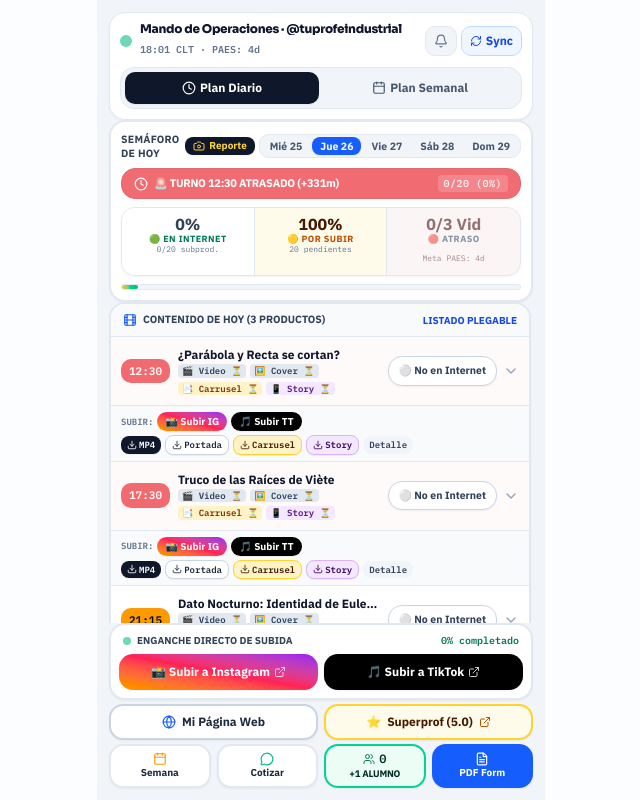
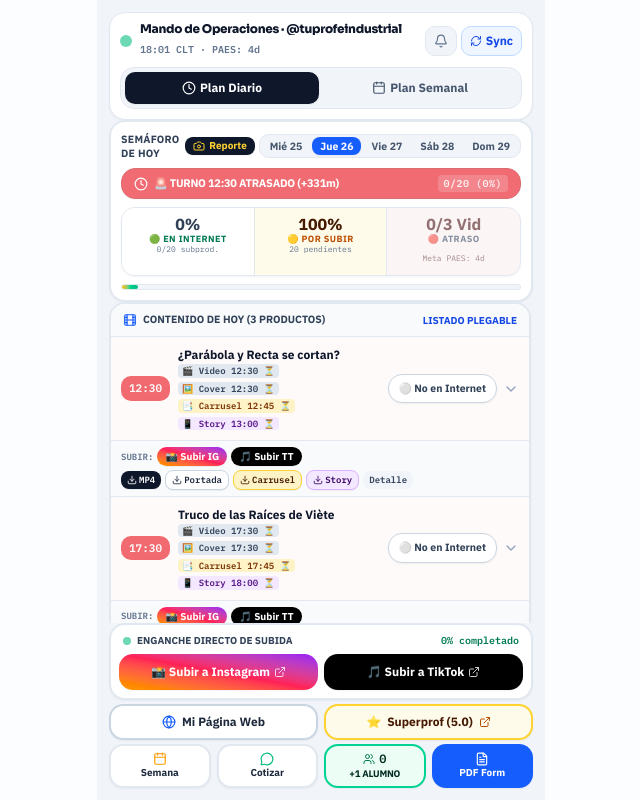
Before and after one commit to paillamilm-blip/tuprofeindustrial-web, a Next.js app: page /grilla in a window 1280 px wide. Shown: the whole page, without its empty margins (319-959 px from the left). Built offline with nearby package versions, Linux system fonts and the light colour scheme.

Commit message:
feat(grilla): horas exactas destacadas en cada item del checklist y en chips del cabezal

```diff
--- a/app/grilla/grilla-cockpit-client.tsx
+++ b/app/grilla/grilla-cockpit-client.tsx
@@ -172,6 +172,40 @@ export interface VideoBlock {
   videoAsset?: DaySchedule["videos"][number];
 }
 
+export const getSubproductExactTimes = (slot: string) => {
+  if (slot === "12:30") {
+    return {
+      video: "12:30",
+      cover: "12:30",
+      carousel: "12:45",
+      stories: "13:00",
+      copy: "12:30",
+      comment: "12:35",
+      wa: "13:15",
+    };
+  }
+  if (slot === "17:30") {
+    return {
+      video: "17:30",
+      cover: "17:30",
+      carousel: "17:45",
+      stories: "18:00",
+      copy: "17:30",
+      comment: "17:35",
+      wa: "18:30",
+    };
+  }
+  return {
+    video: "21:15",
+    cover: "21:15",
+    carousel: "21:20",
+    stories: "21:30",
+    copy: "21:15",
+    comment: "21:20",
+    wa: "21:45",
+  };
+};
+
 export function GrillaCockpitClient({
   daysData,
   quotesWa,
@@ -505,55 +539,56 @@ export function GrillaCockpitClient({
     }[] = [];
 
     for (const b of videoBlocks) {
+      const times = getSubproductExactTimes(b.timeSlot);
       list.push({
         id: b.mainAction.id,
         blockId: b.id,
-        timeSlot: b.timeSlot,
+        timeSlot: times.video,
         type: "video",
-        name: `${b.timeSlot} Video Master`,
+        name: `${times.video} Video Master`,
       });
       if (b.mainAction.assetPreview) {
         list.push({
           id: `${b.id}_cover`,
           blockId: b.id,
-          timeSlot: b.timeSlot,
+          timeSlot: times.cover,
           type: "cover",
-          name: `${b.timeSlot} Portada Oficial HD`,
+          name: `${times.cover} Portada Oficial HD`,
         });
       }
       if (b.carousel) {
         list.push({
           id: `${b.id}_carousel`,
           blockId: b.id,
-          timeSlot: b.timeSlot,
+          timeSlot: times.carousel,
           type: "carousel",
-          name: `${b.timeSlot} Carrusel (${b.carousel.slides.length} láminas)`,
+          name: `${times.carousel} Carrusel (${b.carousel.slides.length} láminas)`,
         });
       }
       if (b.stories.length > 0) {
         list.push({
           id: `${b.id}_stories`,
           blockId: b.id,
-          timeSlot: b.timeSlot,
+          timeSlot: times.stories,
           type: "stories",
-          name: `${b.timeSlot} Stories (${b.stories.length})`,
+          name: `${times.stories} Stories (${b.stories.length})`,
         });
       }
       if (b.mainAction.copies && b.mainAction.copies.length > 0) {
         list.push({
           id: `${b.id}_copy`,
           blockId: b.id,
-          timeSlot: b.timeSlot,
+          timeSlot: times.copy,
           type: "copy",
-          name: `${b.timeSlot} Copy Publicación`,
+          name: `${times.copy} Copy Publicación`,
         });
         if (b.mainAction.copies.length > 2) {
           list.push({
             id: `${b.id}_comment`,
             blockId: b.id,
-            timeSlot: b.timeSlot,
+            timeSlot: times.comment,
             type: "comment",
-            name: `${b.timeSlot} Comentario Alumnos`,
+            name: `${times.comment} Comentario Alumnos`,
           });
         }
       }
@@ -561,9 +596,9 @@ export function GrillaCockpitClient({
         list.push({
           id: `${b.id}_wa`,
           blockId: b.id,
-          timeSlot: b.timeSlot,
+          timeSlot: times.wa,
           type: "wa",
-          name: `${b.timeSlot} Difusión WhatsApp`,
+          name: `${times.wa} Difusión WhatsApp`,
         });
       }
     }
@@ -1202,6 +1237,7 @@ export function GrillaCockpitClient({
 
             {/* FILAS PLEGABLES */}
             {videoBlocks.map((block) => {
+              const times = getSubproductExactTimes(block.timeSlot);
               const isVideoDone = !!completedMap[block.mainAction.id];
               const isCoverDone = block.mainAction.assetPreview ? !!completedMap[`${block.id}_cover`] : null;
               const isCarouselDone = block.carousel ? !!completedMap[`${block.id}_carousel`] : null;
@@ -1254,7 +1290,7 @@ export function GrillaCockpitClient({
                                 : "bg-slate-200 text-slate-700"
                             }`}
                           >
-                            🎬 Video {isVideoDone ? "✓" : "⏳"}
+                            🎬 Video {times.video} {isVideoDone ? "✓" : "⏳"}
                           </span>
                           {block.mainAction.assetPreview && (
                             <span
@@ -1264,7 +1300,7 @@ export function GrillaCockpitClient({
                                   : "bg-slate-200 text-slate-700"
                               }`}
                             >
-                              🖼️ Cover {isCoverDone ? "✓" : "⏳"}
+                              🖼️ Cover {times.cover} {isCoverDone ? "✓" : "⏳"}
                             </span>
                           )}
                           {block.carousel && (
@@ -1275,7 +1311,7 @@ export function GrillaCockpitClient({
                                   : "bg-amber-100 text-amber-900"
                               }`}
                             >
-                              📑 Carrusel {isCarouselDone ? "✓" : "⏳"}
+                              📑 Carrusel {times.carousel} {isCarouselDone ? "✓" : "⏳"}
                             </span>
                           )}
                           {block.stories.length > 0 && (
@@ -1286,7 +1322,7 @@ export function GrillaCockpitClient({
                                   : "bg-purple-100 text-purple-900"
                               }`}
                             >
-                              📱 Story {isStoriesDone ? "✓" : "⏳"}
+                              📱 Story {times.stories} {isStoriesDone ? "✓" : "⏳"}
                             </span>
                           )}
                         </div>
@@ -1435,6 +1471,7 @@ export function GrillaCockpitClient({
                     const subproductsList = [
                       {
                         id: block.mainAction.id,
+                        time: times.video,
                         name: "1. Video Master (Reels / TikTok)",
                         detail: "Vertical 9:16 con audio calibrado",
                         isDone: !!completedMap[block.mainAction.id],
@@ -1479,6 +1516,7 @@ export function GrillaCockpitClient({
                         ? [
                             {
                               id: `${block.id}_cover`,
+                              time: times.cover,
                               name: "2. Portada Oficial HD",
                               detail: "1080×1920 calibrada para Feed",
                               isDone: !!completedMap[`${block.id}_cover`],
@@ -1500,6 +1538,7 @@ export function GrillaCockpitClient({
                         ? [
                             {
                               id: `${block.id}_carousel`,
+                              time: times.carousel,
                               name: `3. Carrusel Educativo (${block.carousel.slides.length} láminas)`,
                               detail: "Secuencia didáctica paso a paso",
                               isDone: !!completedMap[`${block.id}_carousel`],
@@ -1535,6 +1574,7 @@ export function GrillaCockpitClient({
                         ? [
                             {
                               id: `${block.id}_stories`,
+                              time: times.stories,
                               name: `4. Stories de Apoyo (${block.stories.length} láminas)`,
                               detail: "Encuesta y reto 9:16",
                               isDone: !!completedMap[`${block.id}_stories`],
@@ -1568,6 +1608,7 @@ export function GrillaCockpitClient({
                         ? [
                             {
                               id: `${block.id}_copy`,
+                              time: times.copy,
                               name: "5. Copy / Texto Publicación",
                               detail: block.mainAction.copies[0].text.slice(0, 38) + "...",
                               isDone: !!completedMap[`${block.id}_copy`],
@@ -1592,6 +1633,7 @@ export function GrillaCockpitClient({
                               ? [
                                   {
                                     id: `${block.id}_comment`,
+                                    time: times.comment,
                                     name: "6. Primer Comentario Fijado",
                                     detail: "Captación WhatsApp tutorías",
                                     isDone: !!completedMap[`${block.id}_comment`],
@@ -1620,6 +1662,7 @@ export function GrillaCockpitClient({
                         ? [
                             {
                               id: `${block.id}_wa`,
+                              time: times.wa,
                               name: "7. Difusión en Grupos WhatsApp",
                               detail: "Avisar en grupos de alumnos",
                               isDone: !!completedMap[`${block.id}_wa`],
@@ -1720,7 +1763,7 @@ export function GrillaCockpitClient({
                                     : "hover:bg-slate-50"
                                 }`}
                               >
-                                {/* Checkbox táctil minimalista y nombre */}
+                                {/* Checkbox táctil minimalista y nombre con hora */}
                                 <div className="flex items-center gap-2 min-w-0">
                                   <div
                                     className={`w-4 h-4 rounded border flex items-center justify-center shrink-0 transition ${
@@ -1731,6 +1774,16 @@ export function GrillaCockpitClient({
                                   >
                                     <Check className="w-3 h-3 stroke-[3]" />
                                   </div>
+
+                                  <span
+                                    className={`font-mono text-[10px] font-black px-1.5 py-0.5 rounded shrink-0 ${
+                                      item.isDone
+                                        ? "bg-emerald-100 text-emerald-800"
+                                        : "bg-slate-900 text-amber-300"
+                                    }`}
+                                  >
+                                    {item.time}
+                                  </span>
 
                                   <div className="min-w-0">
                                     <div
```
